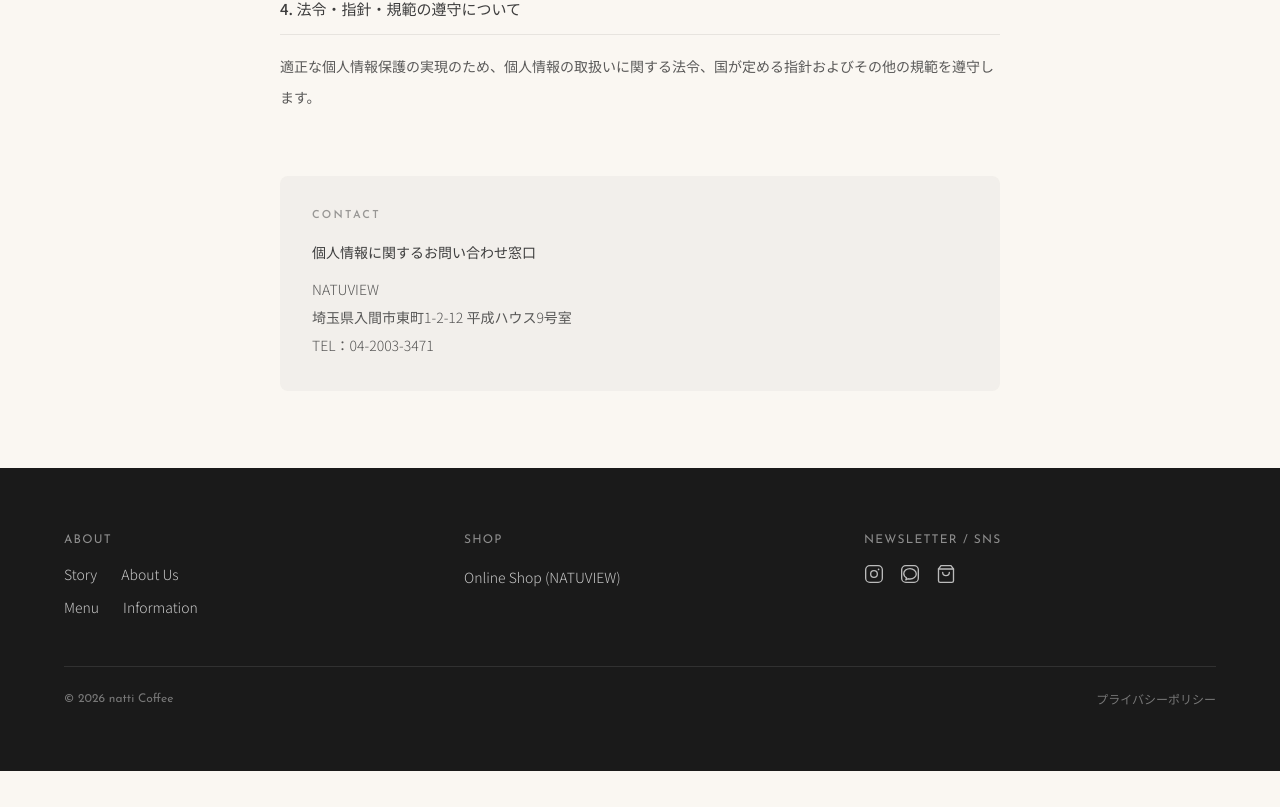
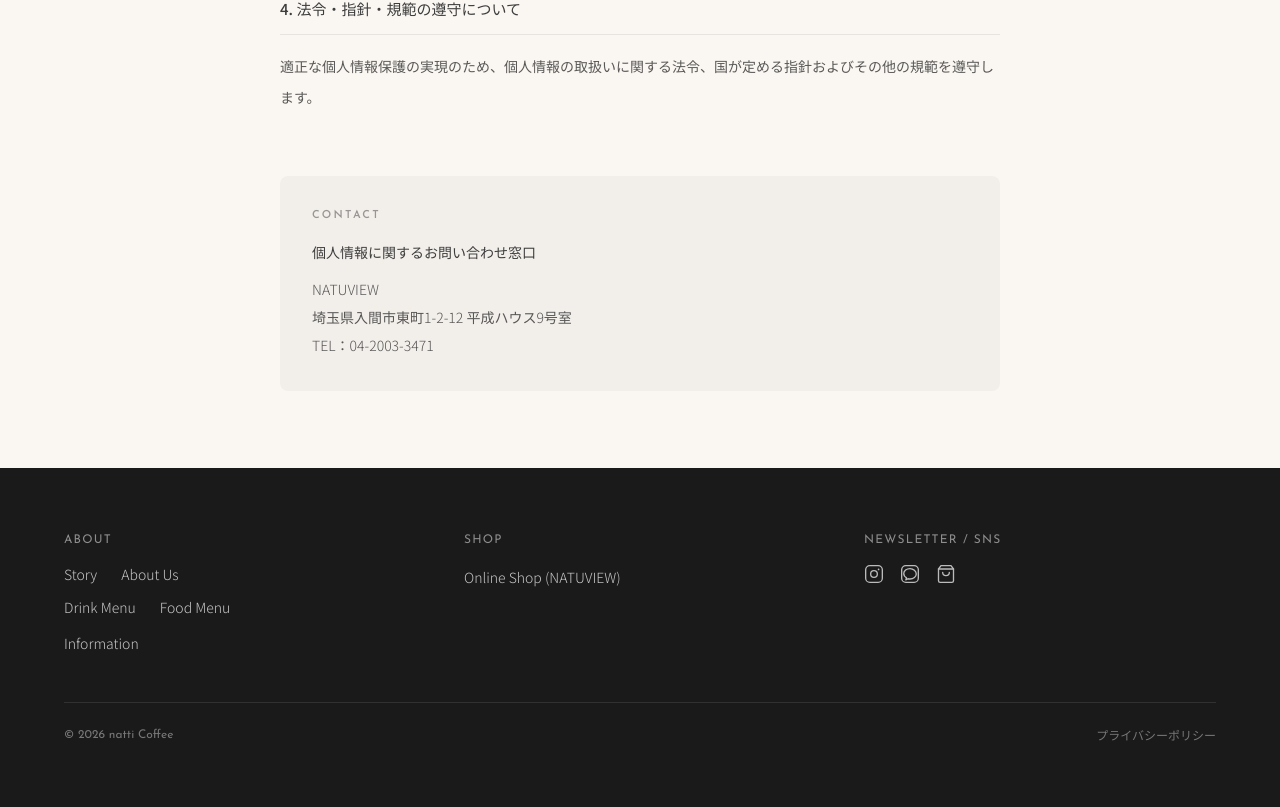
Before and after one commit to omi-kanta/natti-coffee, a Next.js app: page /privacy in a window 1280 px wide. Shown: the part 1251-2058 px from the top of the page. Before the commit the page ends 2022 px from the top, so only its background shows below. Built offline with nearby package versions, Linux system fonts and the light colour scheme; a web font is replaced by a local one.

Commit message:
refactor: フッター配置修正

```diff
--- a/app/components/Footer.tsx
+++ b/app/components/Footer.tsx
@@ -54,16 +54,27 @@ export default function Footer() {
                 About Us
               </Link>
             </div>
-            {/* Menu と Information を横並び */}
-            <div className="flex gap-6">
+            {/* Drink Menu と Food Menu を横並び */}
+            <div className="flex gap-6 mb-3">
+              <a
+                href={isTop ? "#drink-menu" : "/#drink-menu"}
+                style={linkStyle}
+                onMouseEnter={(e) => (e.currentTarget.style.color = "#FFFFFF")}
+                onMouseLeave={(e) => (e.currentTarget.style.color = "rgba(255,255,255,0.75)")}
+              >
+                Drink Menu
+              </a>
               <a
                 href={isTop ? "#food-menu" : "/#food-menu"}
                 style={linkStyle}
                 onMouseEnter={(e) => (e.currentTarget.style.color = "#FFFFFF")}
                 onMouseLeave={(e) => (e.currentTarget.style.color = "rgba(255,255,255,0.75)")}
               >
-                Menu
+                Food Menu
               </a>
+            </div>
+            {/* Information */}
+            <div>
               <a
                 href={isTop ? "#visit" : "/#visit"}
                 style={linkStyle}
```
